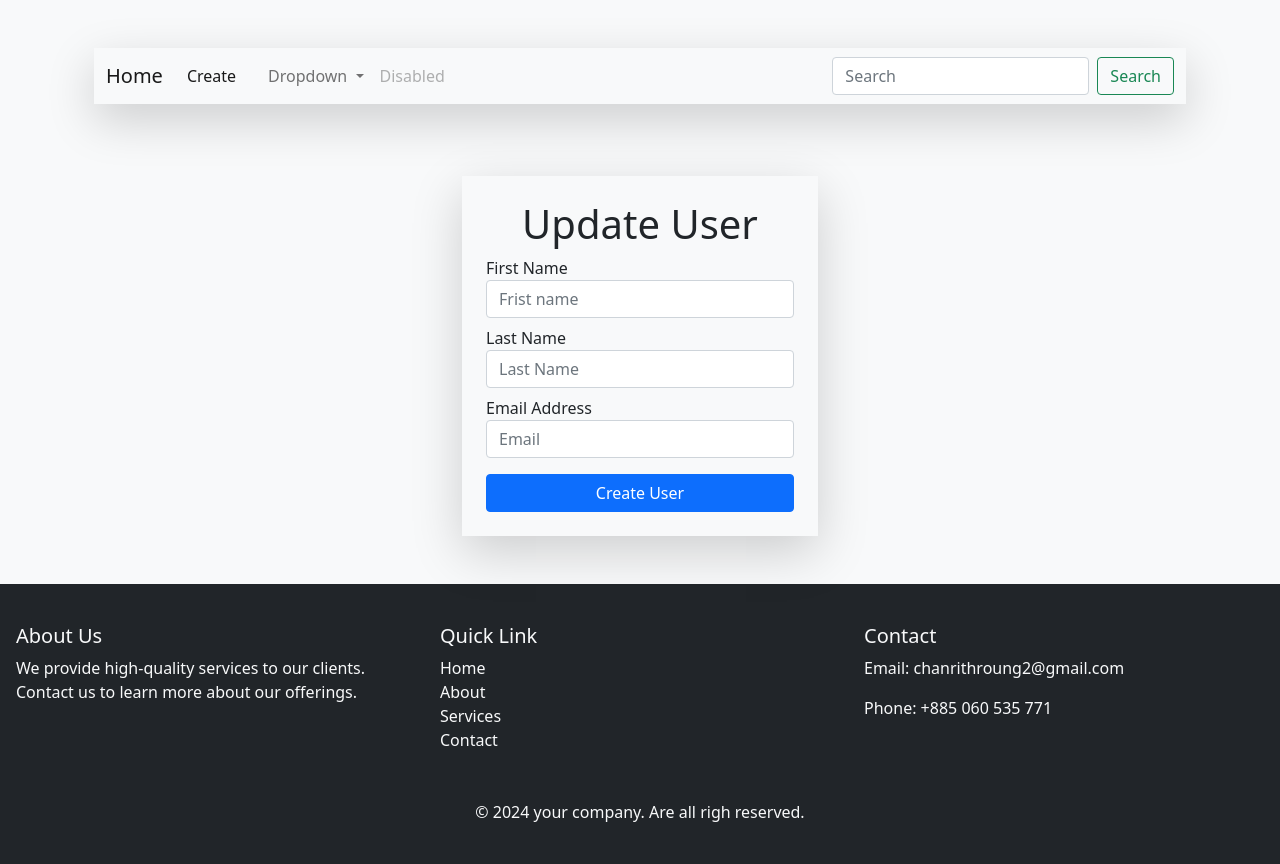
After one commit to chanrithroung/flask-crud-data-12-1, a Flask app: template templates/update.html in a window 1280 px wide. The commit adds this page. Run offline with Flask 3, Linux system fonts and the light colour scheme; the template is opened without the code that fills it, so the values that code supplies are empty; some libraries are stand-ins or nearby versions.

Commit message:
update version1

```diff
--- a/app.py
+++ b/app.py
@@ -1,12 +1,12 @@
 from flask import Flask, render_template, request, jsonify, redirect
 import psycopg2
-import password
 app = Flask(__name__)
 
 DB_HOST = "127.0.0.1" # or localhost
 DB_NAME = "db_12_1"
 DB_USER = "postgres"
-DB_PASSWORD = password.password
+DB_PASSWORD =  "24022004"
+
 
 def get_db_connection():
     return psycopg2.connect(
@@ -50,6 +50,18 @@ def submit():
 
         return redirect("/create")
 
+@app.route("/update-user/<id>")
+def update_user(id):
+    con = get_db_connection()
+    cursor = con.cursor()
+    qeury = f"SELECT * FROM users WHERE id =  {id};"
+    cursor.execute(query=qeury)
+    con.commit()
+    user = cursor.fetchall()
+    cursor.close()
+    con.close()
+    return render_template('update.html', user=user)
+
 
 @app.route("/list-users")
 def list_users():
--- a/password.py
+++ /dev/null
@@ -1 +0,0 @@
-password = "24022004"
--- a/templates/list_users.html
+++ b/templates/list_users.html
@@ -24,7 +24,7 @@
                         <td>{{ user[3] }}</td>
                         <td>{{ user[4] }}</td>
                         <td>
-                            <a class="btn btn-success me-2"><i class="bi bi-pencil-square"></i> Edit</a>
+                            <a href="/update-user/{{ user[0] }}" class="btn btn-success me-2"><i class="bi bi-pencil-square"></i> Edit</a>
                             <button class="btn btn-danger"><i class="bi bi-trash3"></i> Remove</button>
                         </td>
                     </tr>
--- /dev/null
+++ b/templates/update.html
@@ -0,0 +1,33 @@
+{% extends "base.html" %}
+{% block title %} Update | User {% endblock %}
+
+
+{% block content %}
+   <div class="container">
+        <div class="row justify-content-center">
+            <div class="col-sm-12 col-md-12 col-lg-6 col-xl-4 col-xxl-4">
+                <div class="p-4 mx-auto mt-5 rounded-5 shadow-lg">
+                    <h1 class="text-center">Update User</h1>
+                    <form action="{{ url_for('submit') }}" method="get">
+                        <div class="mb-2">
+                            <label for="firstname">First Name</label>
+                            <input value="{{ user[0][1] }}" name="first-name" class="form-control" placeholder="Frist name" required id="firstname" type="text">
+                        </div>
+                        <div class="mb-2">
+                            <label for="lastname">Last Name</label>
+                            <input value="{{ user[0][2] }}" name="last-name" class="form-control" placeholder="Last Name" required id="lastname" type="text">
+                        </div>
+                        <div class="mb-2">
+                            <label for="email">Email Address</label>
+                            <input value="{{ user[0][3] }}" name="email" class="form-control" placeholder="Email" required id="email" type="email">
+                        </div>
+
+                        <div class="d-grid mt-3">
+                            <button type="submit" class="btn btn-primary">Create User</button>
+                        </div>
+                    </form>
+                </div>
+            </div>
+        </div>
+   </div>
+{% endblock %}
```
